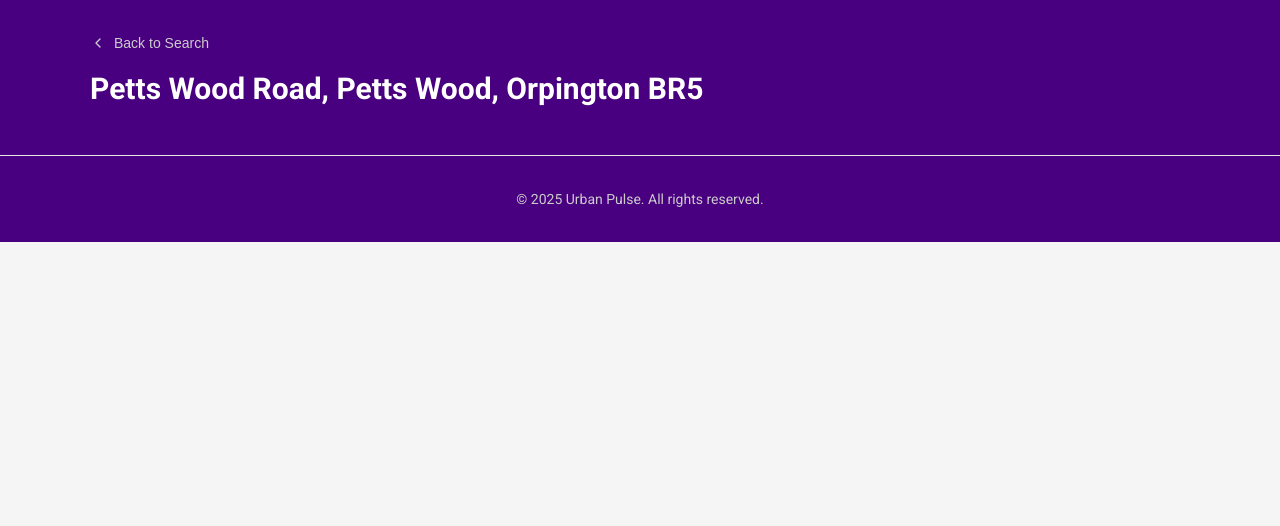
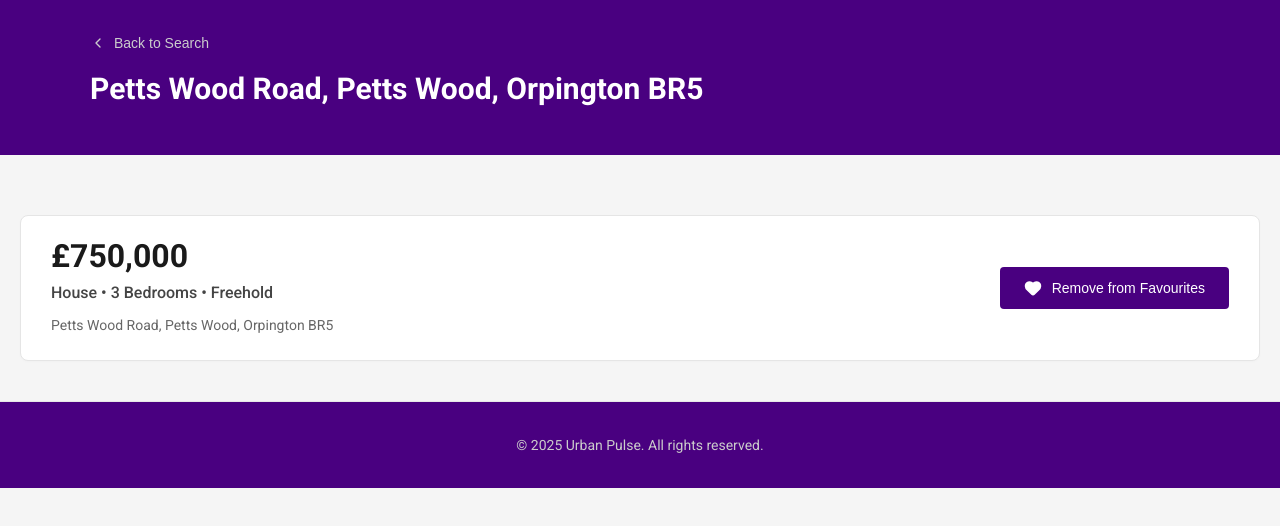
Before and after one commit to shenukamilan/urban-pulse, a React (Vite) app: page /property in a window 1280 px wide. Shown: the top 526 px of the page. Built offline with nearby package versions, Linux system fonts and the light colour scheme.

Commit message:
Add PropertyInfoBar component to PropertyPage

```diff
--- /dev/null
+++ b/src/components/PropertyInfoBar/PropertyInfoBar.css
@@ -0,0 +1,85 @@
+/* Main White Card Container */
+.info-bar-container {
+  background-color: white;
+  border: 1px solid #e5e5e5;
+  border-radius: 8px;
+  padding: 24px 30px;
+  display: flex;
+  justify-content: space-between;
+  align-items: center;
+  margin-top: 20px;
+  box-shadow: 0 1px 3px rgba(0,0,0,0.02);
+  width: 100%;
+}
+
+/* --- Left Side Text --- */
+
+.info-left-content {
+  display: flex;
+  flex-direction: column;
+  gap: 8px;
+}
+
+.info-price {
+  font-size: 32px;
+  font-weight: 700;
+  color: #1a1a1a;
+  margin: 0;
+  line-height: 1;
+}
+
+.info-meta {
+  font-size: 16px;
+  color: #444;
+  margin: 0;
+  font-weight: 500;
+}
+
+.info-address {
+  font-size: 14px;
+  color: #666;
+  margin: 0;
+}
+
+/* --- Right Side Button --- */
+
+.info-fav-btn {
+  background-color:var(--brand-primary);
+  color: white;
+  border: none;
+  padding: 12px 24px;
+  border-radius: 4px;
+  font-size: 14px;
+  font-weight: 500;
+  cursor: pointer;
+  display: flex;
+  align-items: center;
+  gap: 10px;
+  transition: background-color 0.2s ease;
+}
+
+
+.info-fav-btn:not(.active) {
+  background-color: white;
+  color: #1a1a1a;
+  border: 1px solid #ccc;
+}
+
+.info-fav-btn:not(.active) .info-heart-icon {
+  fill: none; /* Empty heart for 'Add' state */
+}
+
+/* Mobile Responsiveness */
+@media (max-width: 768px) {
+  .info-bar-container {
+    flex-direction: column;
+    align-items: flex-start;
+    gap: 20px;
+    padding: 20px;
+  }
+
+  .info-fav-btn {
+    width: 100%;
+    justify-content: center;
+  }
+}
--- /dev/null
+++ b/src/components/PropertyInfoBar/PropertyInfoBar.jsx
@@ -0,0 +1,39 @@
+import React from 'react';
+import { Heart } from 'lucide-react';
+import './PropertyInfoBar.css';
+
+const PropertyInfoBar = ({ property, isFavourite }) => {
+
+    return (
+        <section className="info-bar-container">
+            <div className="info-left-content">
+                {/* Price */}
+                <h2 className="info-price">£{property.price.toLocaleString()}</h2>
+
+                {/* Metadata Line */}
+                <p className="info-meta">
+                    {property.type} • {property.bedrooms} Bedrooms • {property.tenure}
+                </p>
+
+                {/* Address Line */}
+                <p className="info-address">{property.location}</p>
+            </div>
+
+            <div className="info-right-content">
+                <button
+                    className={`info-fav-btn ${isFavourite ? 'active' : ''}`}
+                    onClick={() => console.log("clicked")}
+                >
+                    <Heart
+                        size={18}
+                        fill={isFavourite ? "white" : "none"}
+                        className="info-heart-icon"
+                    />
+                    <span>{isFavourite ? "Remove from Favourites" : "Add to Favourites"}</span>
+                </button>
+            </div>
+        </section>
+    );
+};
+
+export default PropertyInfoBar;
--- a/src/pages/PropertyPage/PropertyPage.css
+++ b/src/pages/PropertyPage/PropertyPage.css
@@ -0,0 +1,8 @@
+.property-page-layout {
+  display: flex;
+  gap: 25px;
+  max-width: 1400px;
+  margin: 40px auto;
+  padding: 0 20px;
+  align-items: flex-start;
+}
--- a/src/pages/PropertyPage/PropertyPage.jsx
+++ b/src/pages/PropertyPage/PropertyPage.jsx
@@ -1,17 +1,27 @@
 import React from 'react'
 import propertiesData from "../../data/properties.json"
 import PropertyHeader from '../../components/PropertyHeader/PropertyHeader';
+import PropertyInfoBar from '../../components/PropertyInfoBar/PropertyInfoBar';
+import './PropertyPage.css';
 
 
 function PropertyPage() {
 
-  let property = propertiesData.properties[0];
+  let currentProperty = propertiesData.properties[0];
   return (
     <>
+
       <PropertyHeader
-        location={property.location}
+        location={currentProperty.location}
         onBack={() => console.log("Go back")}
       />
+      <div className="property-page-layout">
+        <PropertyInfoBar
+          property={currentProperty}
+          isFavourite={true}
+        />
+      </div>
+
     </>
   )
 }
```
